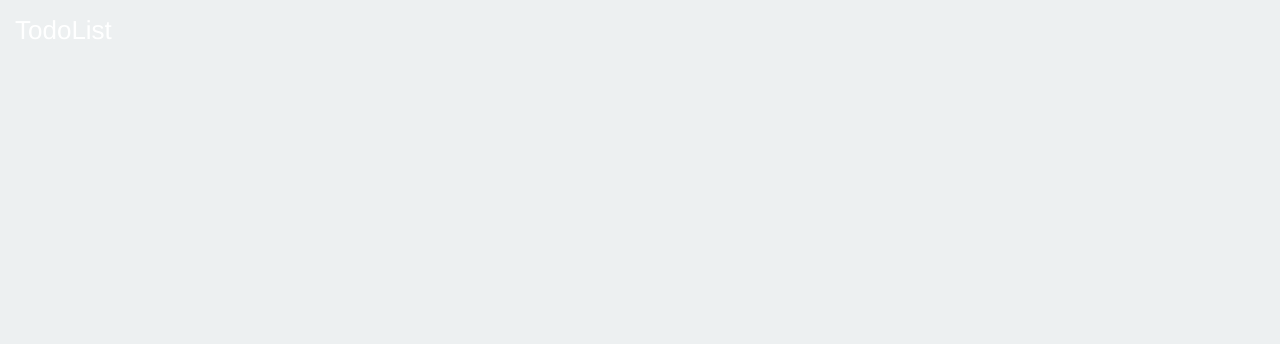
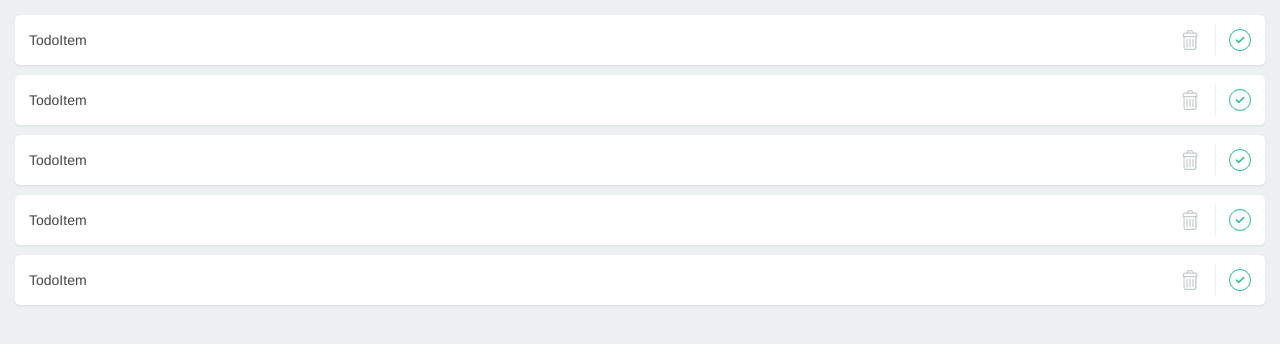
Before and after one commit to kiparenkomb/TODO-application, a React (Create React App) app: page / in a window 1280 px wide. Shown: the top 344 px of the page. Built offline with nearby package versions, Linux system fonts and the light colour scheme.

Commit message:
added TodoItem component

```diff
--- /dev/null
+++ b/src/components/TodoItem/index.js
@@ -0,0 +1,29 @@
+import React from 'react';
+
+import './style.css';
+
+import { ReactComponent as RemoveSVG } from '../../svg/remove.svg';
+import { ReactComponent as CompleteSVG } from '../../svg/complete.svg';
+
+function TodoItem() {
+
+    return (
+        <li className="TodoItem">
+            TodoItem
+            <div className="buttons">
+                <button
+                    className="remove"
+                >
+                    <RemoveSVG />
+                </button>
+                <button
+                    className="complete"
+                >
+                    <CompleteSVG />
+                </button>
+            </div>
+        </li>
+    )
+}
+
+export default TodoItem;
--- /dev/null
+++ b/src/components/TodoItem/style.css
@@ -0,0 +1,117 @@
+.TodoItem {
+  width: 100%;
+  min-height: 50px;
+  font-size: 14px;
+  font-weight: 500;
+  color: #444;
+  line-height: 22px;
+
+  background-color: #fff;
+  border-radius: 5px;
+  position: relative;
+  box-shadow: 0 1px 2px rgba(44, 62, 80, 0.10);
+  margin: 0 0 10px 0;
+  padding: 14px 100px 14px 14px;
+  word-break: break-word;
+}
+
+.TodoItem:last-of-type {
+  margin: 0;
+}
+
+.TodoItem .buttons {
+  width: 100px;
+  height: 100%;
+
+  position: absolute;
+  top: 0;
+  right: 0;
+}
+
+.TodoItem button {
+  width: 50px;
+  height: 100%;
+  background: none;
+  position: relative;
+  border: 0;
+  box-shadow: none;
+  outline: none;
+  cursor: pointer;
+
+  -webkit-appearance: none;
+  -moz-appearance: none;
+}
+
+.TodoItem button:last-of-type:before {
+  content: '';
+  width: 1px;
+  height: 60%;
+  background-color: #edf0f1;
+
+  position: absolute;
+  top: 50%;
+  left: 0;
+  transform: translateY(-50%);
+}
+
+.TodoItem button svg {
+  width: 22px;
+  height: 22px;
+
+  position: absolute;
+  top: 50%;
+  left: 50%;
+
+  transform: translate(-50%, -50%);
+}
+
+.TodoItem button svg .noFill {
+  fill: transparent;
+}
+
+.TodoItem button.complete svg {
+  border-radius: 50%;
+  border: 1.5px solid #25b99a;
+
+  transition: background 0.2s ease;
+}
+
+.TodoItem.completed {
+  background-color: #f1eaea;
+  text-decoration: line-through;
+  font-style: italic;
+  color: #25b99a;
+}
+
+.TodoItem.completed button.complete svg {
+  background-color: #25b99a;
+  border: 0;
+}
+
+.TodoItem:not(.completed) button.complete:hover svg {
+  background-color: rgba(37, 185, 154, 0.75);
+}
+
+.TodoItem:not(.completed) button.complete:hover svg .fill {
+  fill: #fff;
+}
+
+.TodoItem.completed button.complete svg .fill {
+  fill: #fff;
+}
+
+.TodoItem button svg .fill {
+  transition: fill 0.2s ease;
+}
+
+.TodoItem button.remove svg .fill {
+  fill: #c0cecb;
+}
+
+.TodoItem button.remove:hover svg .fill {
+  fill: #e85656;
+}
+
+.TodoItem button.complete svg .fill {
+  fill: #25b99a;
+}
--- a/src/components/TodoList/index.js
+++ b/src/components/TodoList/index.js
@@ -1,12 +1,18 @@
 import React from 'react';
 
 import './style.css';
+
+import TodoItem from '../TodoItem/index';
 
 function TodoList() {
 
     return (
         <ul className="TodoList">
-            TodoList
+            <TodoItem />
+            <TodoItem />
+            <TodoItem />
+            <TodoItem />
+            <TodoItem />
         </ul>
     )
 }
```
Also changed, not shown: src/svg/complete.svg (added), src/svg/remove.svg (added).
